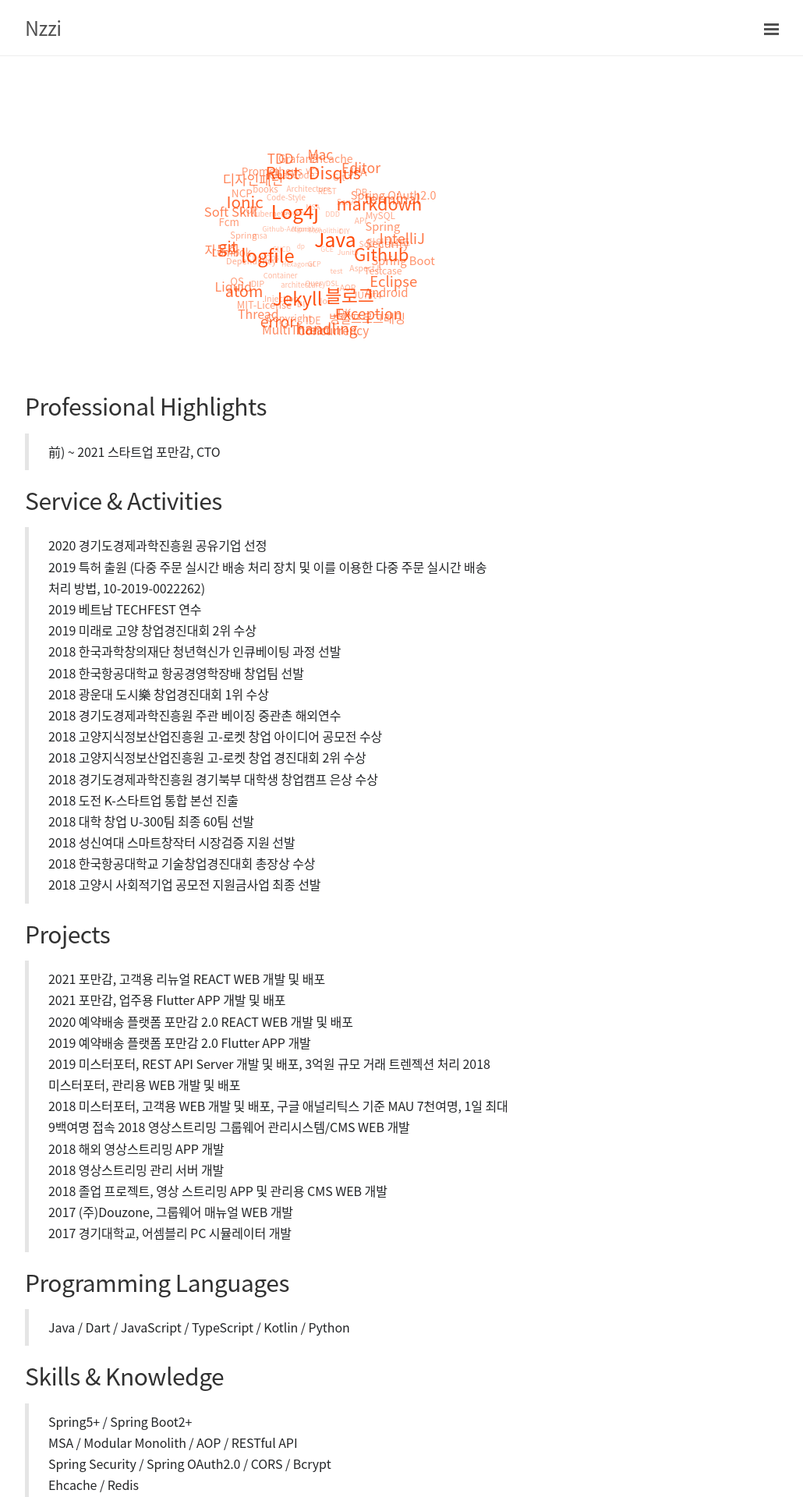
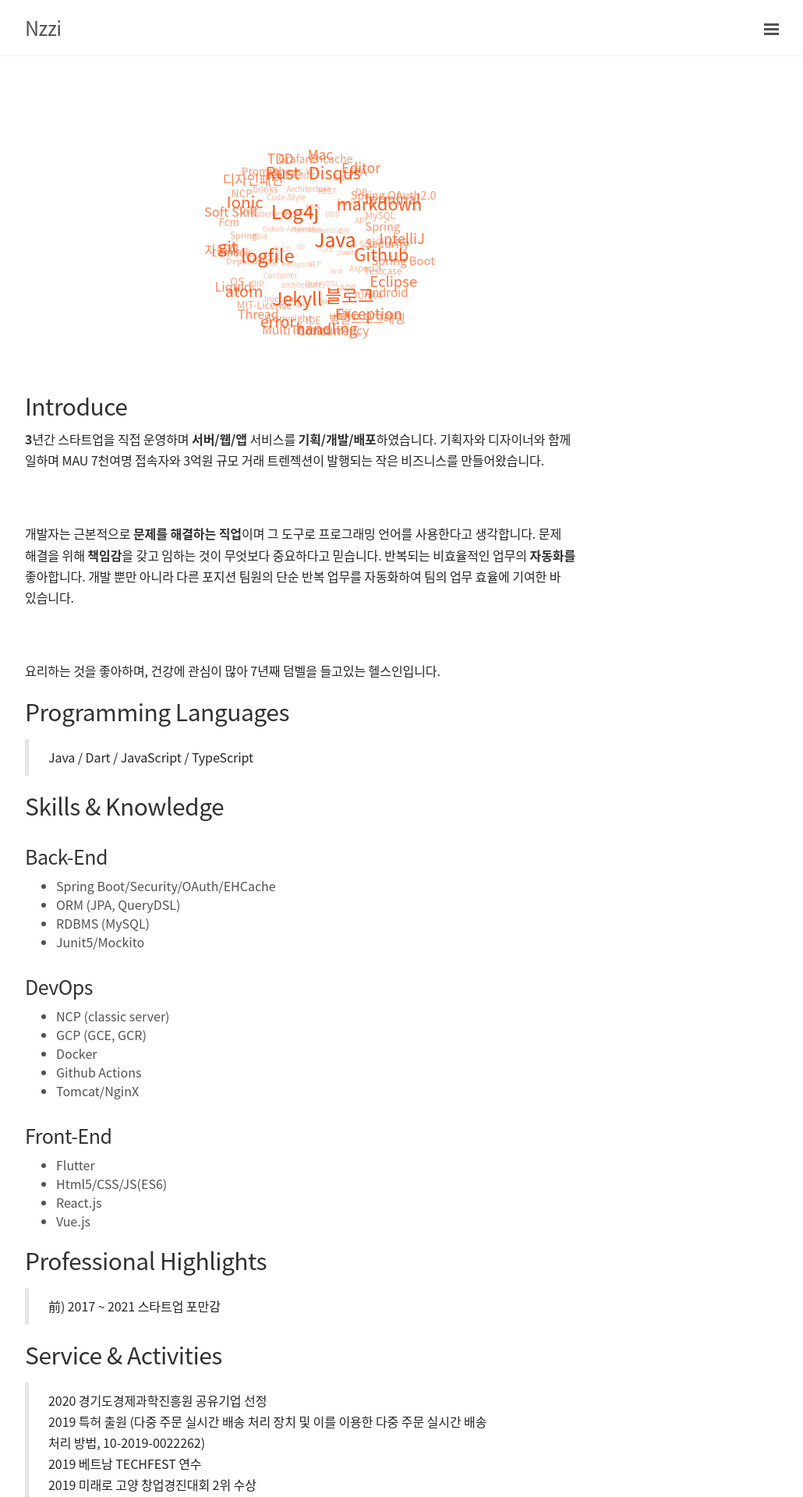
Before and after one commit to cholnh/cholnh.github.io, a Jekyll site: the page built from about.md, in a window 1280 px wide. Shown: the top 1920 px of the page at 78% size, without its empty margins (248-1278 px from the left). Built offline with Jekyll 4.4.1, drawn with Linux system fonts in a browser that asks for light colours; some of the changed text lies outside the part shown.

Commit message:
edit about

```diff
--- a/about.md
+++ b/about.md
@@ -77,8 +77,47 @@
 <br><br>
 -->
 
+## Introduce
+**3**년간 스타트업을 직접 운영하며 **서버/웹/앱** 서비스를 **기획/개발/배포**하였습니다. 기획자와 디자이너와 함께 일하며 MAU 7천여명 접속자와 3억원 규모 거래 트렌젝션이 발행되는 작은  비즈니스를 만들어왔습니다.
+
+<br/>
+
+개발자는 근본적으로 **문제를 해결하는 직업**이며 그 도구로 프로그래밍 언어를 사용한다고 생각합니다. 문제 해결을 위해 **책임감**을 갖고 임하는 것이 무엇보다 중요하다고 믿습니다.
+반복되는 비효율적인 업무의 **자동화를** 좋아합니다. 개발 뿐만 아니라 다른 포지션 팀원의 단순 반복 업무를 자동화하여 팀의 업무 효율에 기여한 바 있습니다.
+
+<br/>
+
+요리하는 것을 좋아하며, 건강에 관심이 많아 7년째 덤벨을 들고있는 헬스인입니다.
+
+## Programming Languages
+> Java / Dart / JavaScript / TypeScript
+
+## Skills & Knowledge
+
+### Back-End
+
+- Spring Boot/Security/OAuth/EHCache
+- ORM (JPA, QueryDSL)
+- RDBMS (MySQL)
+- Junit5/Mockito
+
+### DevOps
+
+- NCP (classic server)
+- GCP (GCE, GCR)
+- Docker
+- Github Actions
+- Tomcat/NginX
+
+### Front-End
+
+- Flutter
+- Html5/CSS/JS(ES6)
+- React.js
+- Vue.js
+
 ## Professional Highlights
-> 前) ~ 2021 스타트업 포만감, CTO
+> 前) 2017 ~ 2021 스타트업 포만감
 
 ## Service & Activities
 > 2020 경기도경제과학진흥원 공유기업 선정
@@ -101,29 +140,10 @@
 ## Projects
 > 2021 포만감, 고객용 리뉴얼 REACT WEB 개발 및 배포
 > 2021 포만감, 업주용 Flutter APP 개발 및 배포
-> 2020 예약배송 플랫폼 포만감 2.0 REACT WEB 개발 및 배포
-> 2019 예약배송 플랫폼 포만감 2.0 Flutter APP 개발
-> 2019 미스터포터, REST API Server 개발 및 배포, 3억원 규모 거래 트렌젝션 처리
+> 2020 포만감, 소개용 REACT WEB 개발 및 배포
+> 2019 포만감, 고객용 2.0 Flutter APP 개발
+> 2019 미스터포터, API Server 개발 및 배포
 > 2018 미스터포터, 관리용 WEB 개발 및 배포
-> 2018 미스터포터, 고객용 WEB 개발 및 배포, 구글 애널리틱스 기준 MAU 7천여명, 1일 최대 9백여명 접속
-> 2018 영상스트리밍 그룹웨어 관리시스템/CMS WEB 개발
-> 2018 해외 영상스트리밍 APP 개발
-> 2018 영상스트리밍 관리 서버 개발
-> 2018 졸업 프로젝트, 영상 스트리밍 APP 및 관리용 CMS WEB 개발
-> 2017 (주)Douzone, 그룹웨어 매뉴얼 WEB 개발
-> 2017 경기대학교, 어셈블리 PC 시뮬레이터 개발
-
-## Programming Languages
-> Java / Dart / JavaScript / TypeScript / Kotlin / Python
-
-## Skills & Knowledge
-> Spring5+ / Spring Boot2+
-> MSA / Modular Monolith / AOP / RESTful API
-> Spring Security / Spring OAuth2.0 / CORS / Bcrypt
-> Ehcache / Redis
-> Apache Tomcat8+ / Netty / NginX / HTTPS/2 / Grafana / Prometheus /  NCP / Fcm
-> JPA(ORM) / MySQL5.7
-> TDD / JUnit5+ / Jmeter /  NGROK / Postman
-> Git / BitBucket / GitHub / SourceTree
-> Flutter / React.js / Vue.js / Jsp / Bootstrap / JQuery / ES6+
-> SMTP / IMAPS / POP3S / hMailServer / ThunderBird
+> 2018 미스터포터, 고객용 WEB 개발 및 배포
+> 2018 영상 스트리밍 그룹웨어 CMS WEB 개발
+> 2017 (주)Douzone, 그룹웨어 CMS WEB 개발
```
